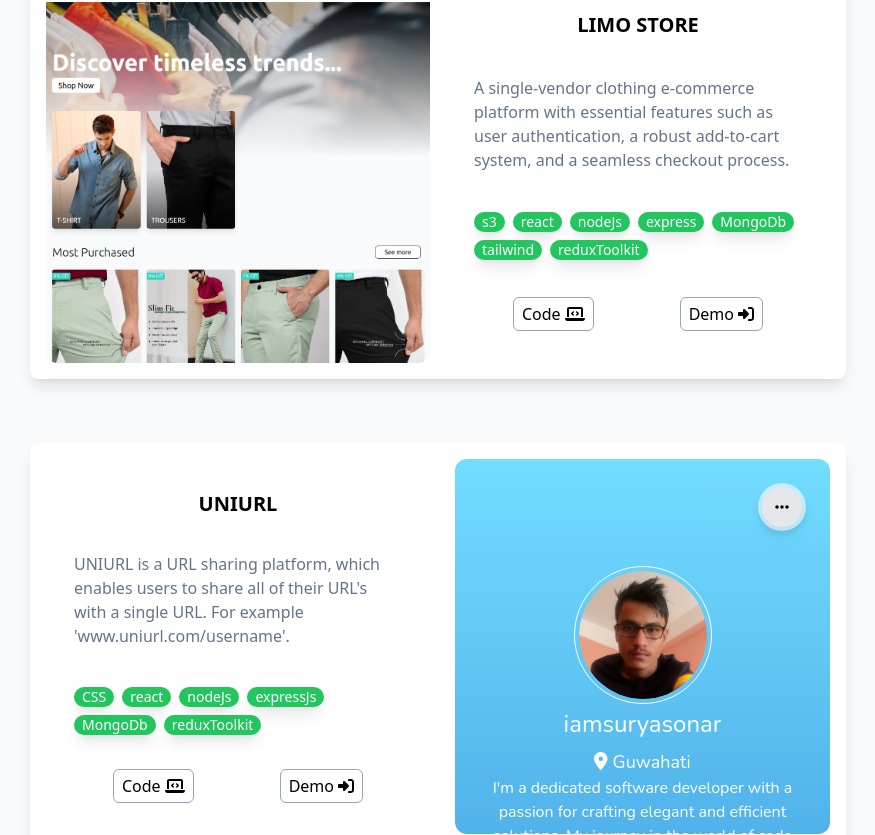
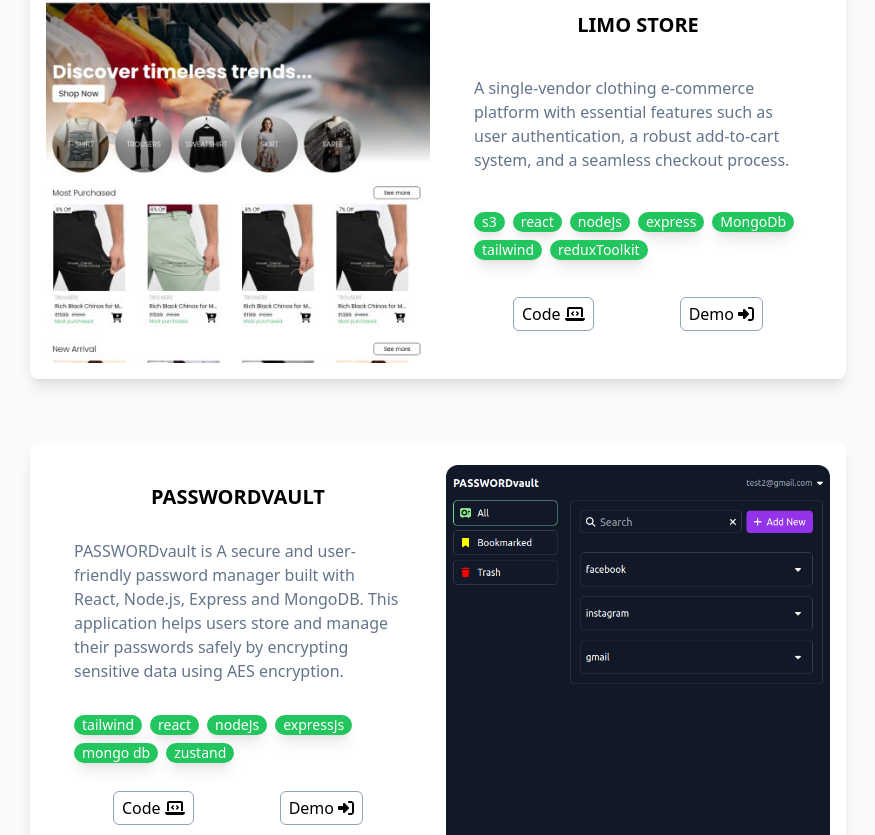
Before and after one commit to iamsuryasonar/portfolio_with_react_and_tailwind, a React (Vite) app: page / in a window 1280 px wide. Shown: the part 1965-2800 px from the top of the page, without its empty margins (202-1077 px from the left). Built offline with nearby package versions, Linux system fonts and the light colour scheme.

Commit message:
update image, add project password manager

```diff
--- a/src/components/Projects.jsx
+++ b/src/components/Projects.jsx
@@ -4,6 +4,7 @@ import { faBook, faCodeFork, faLaptopCode, faRightToBracket } from "@fortawesome
 import { miniProjects, projects } from "../data/projects";
 import text from '../data/text'
 import useOnScreen from '../hooks/useOnScreen'
+import { faGithub, faGithubAlt } from '@fortawesome/free-brands-svg-icons';
 
 function Project(props) {
     const {
@@ -53,9 +54,9 @@ function Project(props) {
                         })}
                     </div>
                     <div className="w-full flex flex-row justify-around">
-                        <a href={source_code} className='hover:dark:bg-white hover:dark:text-black hover:bg-black hover:text-white dark:text-white border border-1 border-slate-400 px-2 py-1 rounded-md flex items-center gap-1 '>Code <FontAwesomeIcon icon={faLaptopCode} /></a>
+                        <a href={source_code} target="_blank" rel="noopener" className='hover:dark:bg-white hover:dark:text-black hover:bg-black hover:text-white dark:text-white border border-1 border-slate-400 px-2 py-1 rounded-md flex items-center gap-1 '>Code <FontAwesomeIcon icon={faLaptopCode} /></a>
                         {
-                            live_url && <a href={live_url} className='  hover:dark:bg-white hover:dark:text-black hover:bg-black hover:text-white dark:text-white border border-1 border-slate-400 px-2 py-1 rounded-md flex items-center gap-1 '>Demo <FontAwesomeIcon icon={faRightToBracket} /></a>
+                            live_url && <a href={live_url} target="_blank" rel="noopener" className='hover:dark:bg-white hover:dark:text-black hover:bg-black hover:text-white dark:text-white border border-1 border-slate-400 px-2 py-1 rounded-md flex items-center gap-1 '>Demo <FontAwesomeIcon icon={faRightToBracket} /></a>
                         }
                     </div>
                 </div>
@@ -99,8 +100,8 @@ function MiniProjects({ project }) {
                             })
                         }
                     </div>
-                    <a href={project.source_code} target='_blank'>
-                        <FontAwesomeIcon icon={faCodeFork} className='' />
+                    <a href={project.source_code} target='_blank' className='group w-6 h-6 flex justify-center items-center border rounded-full border-slate-400 hover:border-green-600'>
+                        <FontAwesomeIcon icon={faGithub} className='group-hover:text-green-600' />
                     </a>
                 </div>
             </div>
--- a/src/data/projects.js
+++ b/src/data/projects.js
@@ -6,6 +6,7 @@ import temp_message from '../assets/projects/temp_message.jpg'
 import weatherapp from '../assets/projects/weatherapp.jpg'
 import limostore from '../assets/projects/limostore.png'
 import websnippets from '../assets/projects/websnippets.png'
+import passwordVault from '../assets/projects/password_vault.png'
 
 const projects = [
     {
@@ -42,7 +43,7 @@ const projects = [
         ],
         id: "LIMOSTORE",
         image: limostore,
-        translate_y_percent: 'translate-y-[-66%]',
+        translate_y_percent: 'translate-y-[-64%]',
         source_code: "https://github.com/iamsuryasonar/Apparel-store-limo.git",
         build_info:
             "Built with NodeJs,Express, MongoDb, React, Redux and Tailwind",
@@ -54,8 +55,46 @@ const projects = [
     {
         techs: [
             {
-                id: 'css',
-                tech: "CSS",
+                id: 'tailwind',
+                tech: "tailwind",
+            },
+            {
+                id: 'react',
+                tech: "react",
+            },
+            {
+                id: 'nodejs',
+                tech: "nodeJs",
+            },
+            {
+                id: 'expressjs',
+                tech: "expressJs",
+            },
+            {
+                id: 'mongoDb',
+                tech: "mongo db",
+            },
+            {
+                id: 'zustand',
+                tech: "zustand ",
+            },
+        ],
+        id: "PASSWORDMAN",
+        image: passwordVault,
+        translate_y_percent: 'translate-y-[0%]',
+        source_code: "https://github.com/iamsuryasonar/passwordman.git",
+        build_info:
+            "Built with NodeJs, MongoDb, React, Zustand and tailwind css",
+        title: "PASSWORDvault",
+        url: "https://passwordvault.netlify.app/",
+        description:
+            "PASSWORDvault is A secure and user-friendly password manager built with React, Node.js, Express and MongoDB. This application helps users store and manage their passwords safely by encrypting sensitive data using AES encryption.",
+    },
+    {
+        techs: [
+            {
+                id: 'tailwind',
+                tech: "tailwind",
             },
             {
                 id: 'react',
@@ -71,7 +110,7 @@ const projects = [
             },
             {
                 id: 'MongoDb',
-                tech: "MongoDb",
+                tech: "mongoDb",
             },
             {
                 id: 'redux',
@@ -104,7 +143,7 @@ const projects = [
                 tech: "nodeJs",
             },
             {
-                id: 'css',
+                id: 'tailwind',
                 tech: "tailwindCSS",
             },
         ],
@@ -209,15 +248,15 @@ const miniProjects = [
             },
             {
                 id: 'Socket io',
-                tech: "Socket IO",
+                tech: "socket IO",
             },
             {
                 id: 'NodeJs',
-                tech: "NodeJs",
+                tech: "node js",
             },
             {
                 id: 'ExpressJs',
-                tech: "ExpressJs",
+                tech: "express js",
             },
         ],
         source_code: "https://github.com/iamsuryasonar/group_chat_app.git",
@@ -301,11 +340,11 @@ const miniProjects = [
         techs: [
             {
                 id: 'html',
-                tech: "HTML",
+                tech: "html",
             },
             {
                 id: 'css',
-                tech: "CSS",
+                tech: "css",
             },
             {
                 id: 'js',
@@ -331,7 +370,7 @@ const miniProjects = [
             },
             {
                 id: 'volleyLibrary',
-                tech: "volleyLibrary",
+                tech: "volley library",
             },
             {
                 id: 'coinCapAPI',
```
Also changed, not shown: src/assets/projects/limostore.png, src/assets/projects/password_vault.png (added).
